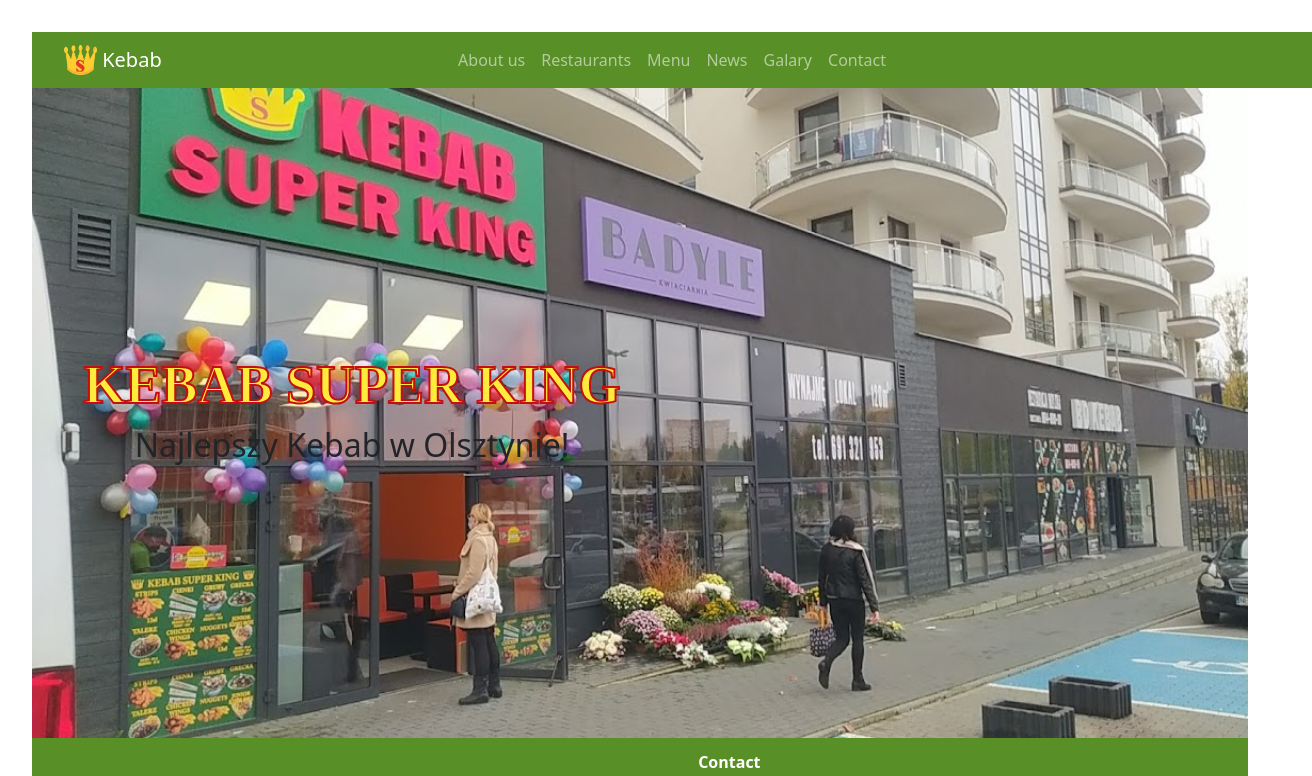
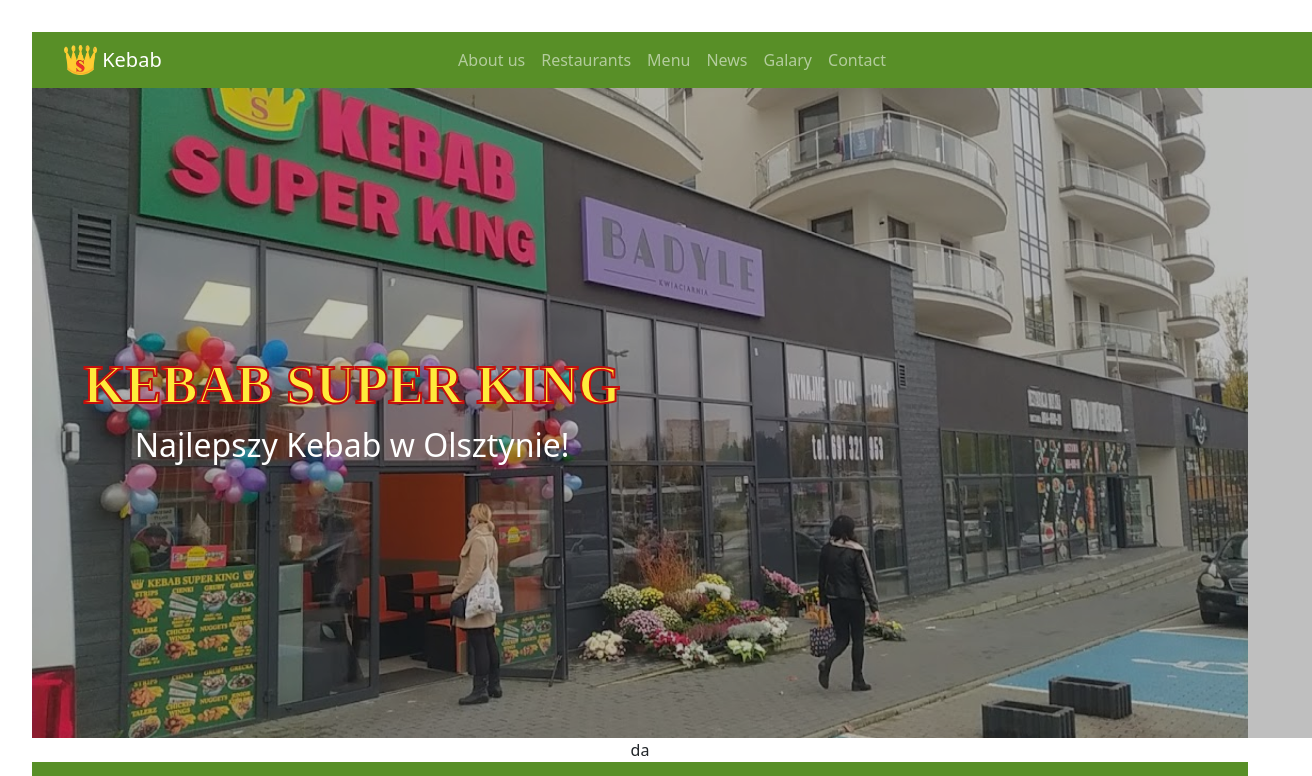
Before and after one commit to MarcinSzablak/MERN_app, a React (Vite) app in the folder client/: page / in a window 1280 px wide. Shown: the top 776 px of the page, 1312 px wide, since content can reach past the window. Built offline with nearby package versions, Linux system fonts and the light colour scheme; no server answers.

Commit message:
testing connecting to database

```diff
--- a/client/src/App.jsx
+++ b/client/src/App.jsx
@@ -6,18 +6,19 @@
 import Slider from './components/mainPage/Slider';
 import Footer from './components/Footer';
 import WelcomeImg from './components/mainPage/WelcomeImg';
+import Products from './components/menuPage/Products';
 
 function App() {
-
-
   return (
     <>
       <NavBar></NavBar>
       <div style={{paddingTop:'56px'}}></div>
       <WelcomeImg></WelcomeImg>
+      <Products></Products>
+      {/* <TestUser></TestUser> */}
       {/* <Slider></Slider> */}
       <Footer></Footer>
-      {/* <TestUser></TestUser> */}
+
     </>
   )
 }
--- a/client/src/components/TestUser.jsx
+++ b/client/src/components/TestUser.jsx
@@ -7,13 +7,14 @@
 
     const fetchData = async () => {
         try{
-            const res = await fetch("http://localhost:8080/api/users", {method: "GET"});
+            const res = await fetch("http://localhost:8080/api/Cienkie", {method: "GET"});
             if(!res.ok){
                 throw new Error(`network response was not ok: ${res.status}`)
             }
 
             const data = await res.json();
-            setUsersList(data)
+            await setUsersList(data)
+            console.log(usersList)
 
         }catch(err){
             console.log("error: ", err);
@@ -29,11 +30,7 @@
                 {
                     usersList.map((user)=>{
                         return(
-                            <li key={user._id}>
-                                imie: {user.name},
-                                email: {user.email},
-                                age: {user.age}
-                            </li>
+                            <p>user</p>
                         )
                     })
                 }
--- a/client/src/components/mainPage/WelcomeImg.css
+++ b/client/src/components/mainPage/WelcomeImg.css
@@ -17,6 +17,8 @@
     position: absolute;
     height: var(--about-us-img-height);
     width: 50%;
+    z-index: 2;
+
 }
 
 .welcome-img-flex-box{
@@ -24,6 +26,7 @@
     display: flex;
     flex-direction: column;
     justify-content: center;
+    align-items: center;
 }
 
 .welcome-img-text-box h1, h2{
@@ -40,5 +43,13 @@
 }
 
 .welcome-img-text-box h2{
+    color: var(--white);
+}
 
+.welcome-img-darker-img{
+    position: absolute;
+    background-color: black;
+    opacity: 0.25;
+    width: 100%;
+    height: var(--about-us-img-height);
 }
--- a/client/src/components/mainPage/WelcomeImg.jsx
+++ b/client/src/components/mainPage/WelcomeImg.jsx
@@ -10,6 +10,7 @@
           <h2>Najlepszy Kebab w Olsztynie!</h2>
         </div>
       </div>
+      <div className="welcome-img-darker-img"></div>
       <img src="./slider/kebabSlider1.jpeg"/>
     </div>
   )
--- /dev/null
+++ b/client/src/components/menuPage/Products.jsx
@@ -0,0 +1,35 @@
+import "./Products.css";
+import { useState, useEffect } from 'react';
+
+
+function Products(){
+    const [productsList, setProductsList] = useState([]);
+
+    useEffect(() => {
+        fetchData()
+    },[]);
+
+    const fetchData = async () => {
+        try{
+            const res = await fetch("http://localhost:8080/api/Cienkie", {method: "GET"});
+            if(!res.ok){
+                throw new Error(`network response was not ok: ${res.status}`)
+            }
+
+            const data = await res.json();
+            setProductsList(data);
+            console.log(productsList);
+
+        }catch(err){
+            console.log("error: ", err);
+        }
+    }
+
+    return(
+        <>
+        da
+        </>
+    )
+}
+
+export default Products;
```
Also changed, not shown: client/src/components/menuPage/Products.css (added), 1 other file (tests, documents, lock files or other folders).
